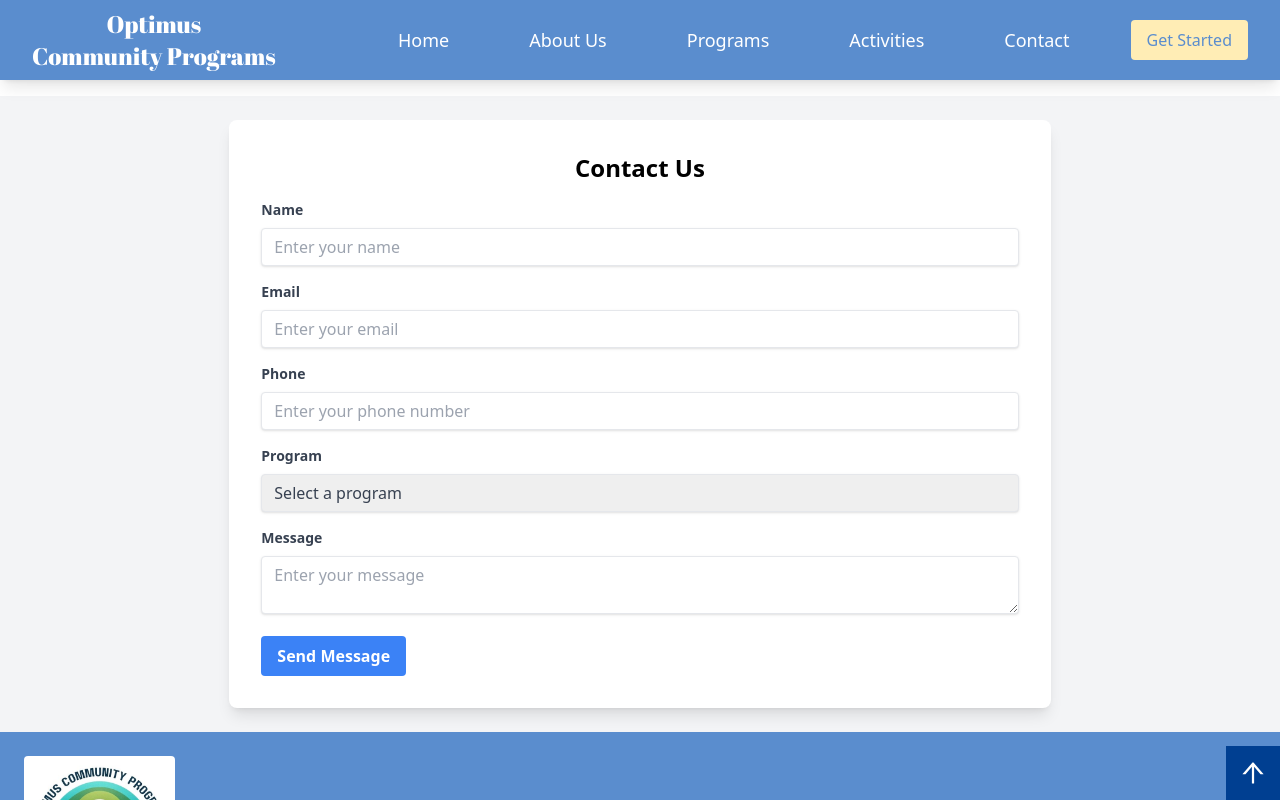
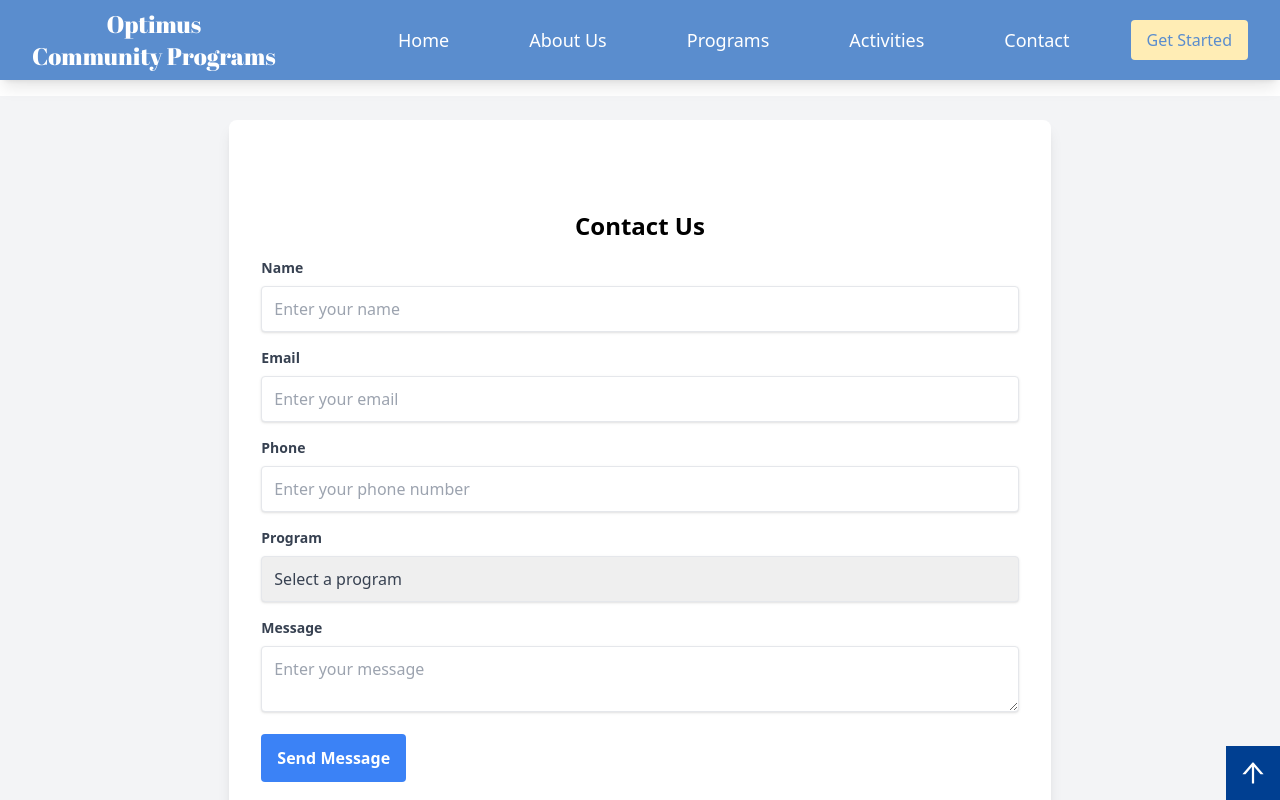
Before and after one commit to Batmanninja1991/Optimus-community-programs, a React (Vite) app: page /contact in a window 1280 px wide. Shown: the top 800 px of the page. Built offline with nearby package versions, Linux system fonts and the light colour scheme.

Commit message:
design updates

```diff
--- a/src/pages/Activities.jsx
+++ b/src/pages/Activities.jsx
@@ -44,7 +44,7 @@ const Activities = () => {
         <h2 className="text-3xl md:text-4xl text-primary font-bold mb-8 text-center">
           Our Activities
         </h2>
-        <div className="grid grid-cols-1 md:grid-cols-2 lg:grid-cols-3 gap-8">
+        <div className="grid grid-cols-1 md:grid-cols-2 gap-8">
           {activities.map((activity, index) => (
             <div
               key={index}
--- a/src/pages/Contact.jsx
+++ b/src/pages/Contact.jsx
@@ -37,9 +37,9 @@ const Contact = () => {
   return (
     <div
       id="contact"
-      className="w-full h-full mt-24 flex items-center justify-center bg-gray-100 p-6"
+      className="w-full h-screen mt-24 flex items-center justify-center bg-gray-100 p-6"
     >
-      <div className="bg-white p-8 rounded-lg shadow-lg w-full h-full md:w-2/3 md:h-2/3">
+      <div className="bg-white p-8 rounded-lg shadow-lg w-full h-full md:w-2/3 flex flex-col justify-center">
         <h2 className="text-2xl font-bold mb-4 text-center">Contact Us</h2>
         <form onSubmit={handleFormSubmit}>
           <div className="mb-4">
@@ -53,7 +53,7 @@ const Contact = () => {
               type="text"
               id="name"
               name="name"
-              className="shadow appearance-none border rounded w-full py-2 px-3 text-gray-700 leading-tight focus:outline-none focus:shadow-outline"
+              className="shadow appearance-none border rounded w-full py-3 px-3 text-gray-700 leading-tight focus:outline-none focus:shadow-outline"
               placeholder="Enter your name"
               value={formData.name}
               onChange={handleInputChange}
@@ -71,7 +71,7 @@ const Contact = () => {
               type="email"
               id="email"
               name="email"
-              className="shadow appearance-none border rounded w-full py-2 px-3 text-gray-700 leading-tight focus:outline-none focus:shadow-outline"
+              className="shadow appearance-none border rounded w-full py-3 px-3 text-gray-700 leading-tight focus:outline-none focus:shadow-outline"
               placeholder="Enter your email"
               value={formData.email}
               onChange={handleInputChange}
@@ -89,7 +89,7 @@ const Contact = () => {
               type="tel"
               id="number"
               name="number"
-              className="shadow appearance-none border rounded w-full py-2 px-3 text-gray-700 leading-tight focus:outline-none focus:shadow-outline"
+              className="shadow appearance-none border rounded w-full py-3 px-3 text-gray-700 leading-tight focus:outline-none focus:shadow-outline"
               placeholder="Enter your phone number"
               value={formData.number}
               onChange={handleInputChange}
@@ -106,7 +106,7 @@ const Contact = () => {
             <select
               id="service"
               name="service"
-              className="shadow appearance-none border rounded w-full py-2 px-3 text-gray-700 leading-tight focus:outline-none focus:shadow-outline"
+              className="shadow appearance-none border rounded w-full py-3 px-3 text-gray-700 leading-tight focus:outline-none focus:shadow-outline"
               value={formData.service}
               onChange={handleInputChange}
               required
@@ -133,7 +133,7 @@ const Contact = () => {
             <textarea
               id="message"
               name="message"
-              className="shadow appearance-none border rounded w-full py-2 px-3 text-gray-700 leading-tight focus:outline-none focus:shadow-outline"
+              className="shadow appearance-none border rounded w-full py-3 px-3 text-gray-700 leading-tight focus:outline-none focus:shadow-outline"
               placeholder="Enter your message"
               value={formData.message}
               onChange={handleInputChange}
@@ -143,7 +143,7 @@ const Contact = () => {
           <div className="flex items-center justify-between">
             <button
               type="submit"
-              className="bg-blue-500 hover:bg-blue-700 text-white font-bold py-2 px-4 rounded focus:outline-none focus:shadow-outline"
+              className="bg-blue-500 hover:bg-blue-700 text-white font-bold py-3 px-4 rounded focus:outline-none focus:shadow-outline"
             >
               Send Message
             </button>
--- a/src/pages/Programs.jsx
+++ b/src/pages/Programs.jsx
@@ -39,7 +39,7 @@ const Programs = () => {
         <h2 className="text-3xl md:text-4xl text-primary font-bold mb-8 text-center">
           Our Programs
         </h2>
-        <div className="grid grid-cols-1 md:grid-cols-2 lg:grid-cols-3 gap-8">
+        <div className="grid grid-cols-1 md:grid-cols-2 gap-8">
           {programs.map((program, index) => (
             <div
               key={index}
```
Also changed, not shown: 4 other files (tests, documents, lock files or other folders).
